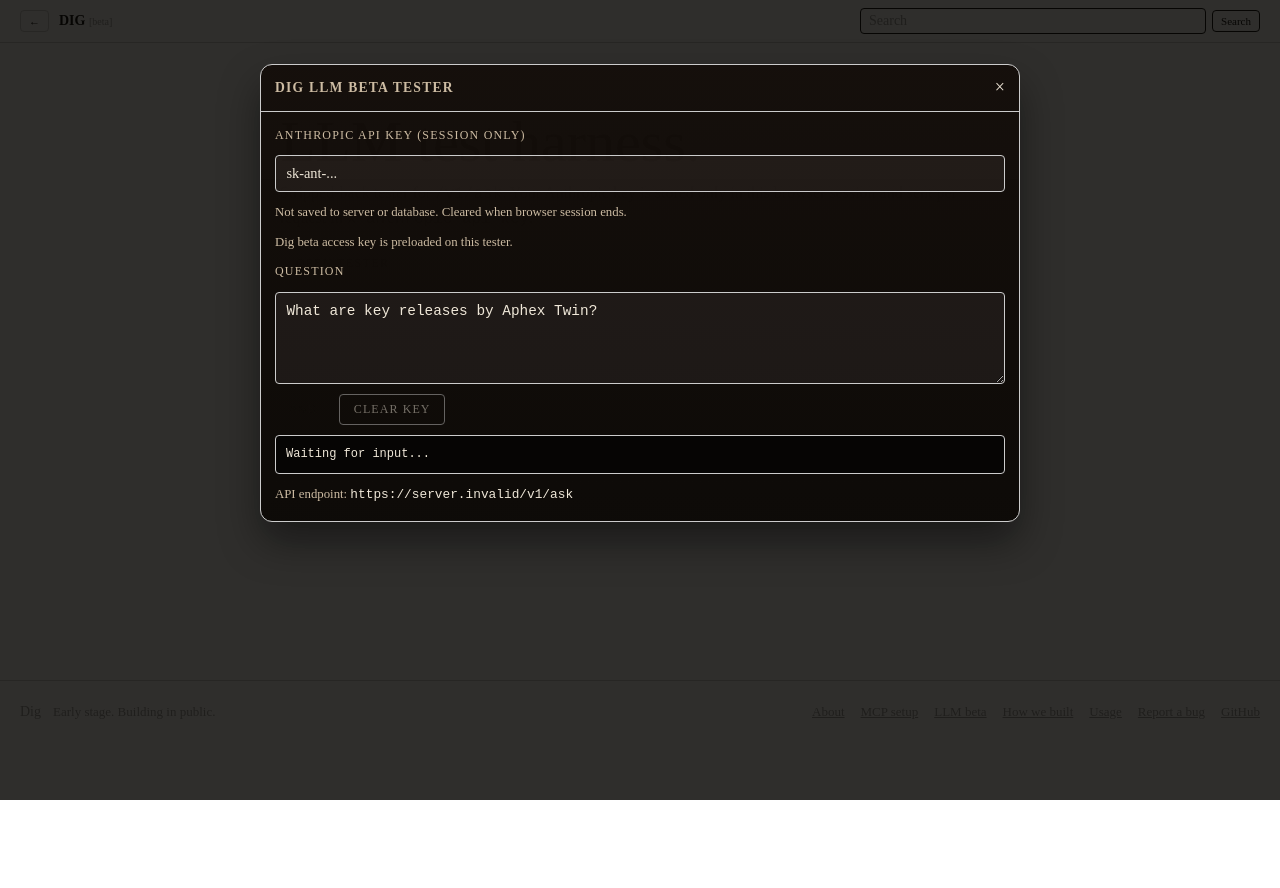
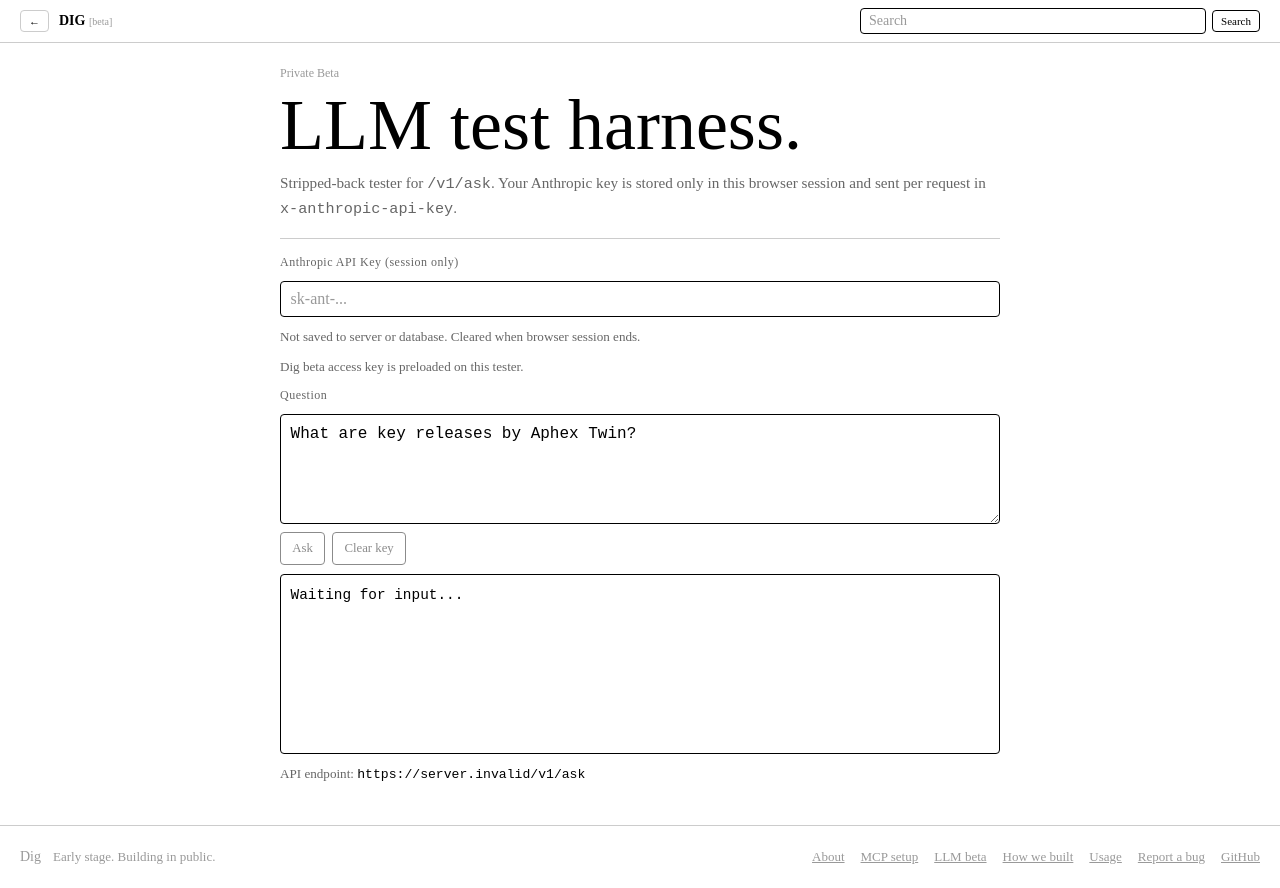
Before and after one commit to b1rdmania/dig, a Next.js app in the folder apps/web/: page /llm-beta in a window 1280 px wide. Before the commit the page ends 800 px from the top, so only its background shows below. Built offline with nearby package versions, Linux system fonts and the light colour scheme; no server answers.

Commit message:
llm-beta: replace modal with native page layout matching app style

```diff
--- a/apps/web/src/app/llm-beta/LlmBetaClient.tsx
+++ b/apps/web/src/app/llm-beta/LlmBetaClient.tsx
@@ -23,7 +23,6 @@
 };
 
 export function LlmBetaClient() {
-  const [open, setOpen] = useState(true);
   const [anthropicKey, setAnthropicKey] = useState("");
   const [question, setQuestion] = useState("What are key releases by Aphex Twin?");
   const [loading, setLoading] = useState(false);
@@ -93,22 +92,9 @@
           Stripped-back tester for <code>/v1/ask</code>. Your Anthropic key is stored only in this browser session
           and sent per request in <code>x-anthropic-api-key</code>.
         </p>
-        <button className={styles.launcher} onClick={() => setOpen(true)} type="button">
-          Open tester
-        </button>
       </section>
 
-      {open && (
-        <div className={styles.overlay} onClick={(e) => { if (e.target === e.currentTarget) setOpen(false); }}>
-          <div className={styles.modal}>
-            <div className={styles.head}>
-              <h2 className={styles.headTitle}>Dig LLM Beta Tester</h2>
-              <button className={styles.close} type="button" onClick={() => setOpen(false)} aria-label="Close">
-                ×
-              </button>
-            </div>
-
-            <div className={styles.body}>
+      <section className={styles.panel}>
         <label className={styles.label} htmlFor="anthropic-key">Anthropic API Key (session only)</label>
         <input
           id="anthropic-key"
@@ -147,10 +133,7 @@
         <p className={styles.help}>
           API endpoint: <code>{API_URL}/v1/ask</code>
         </p>
-            </div>
-          </div>
-        </div>
-      )}
+      </section>
     </div>
   );
 }
--- a/apps/web/src/app/llm-beta/page.module.css
+++ b/apps/web/src/app/llm-beta/page.module.css
@@ -1,198 +1,116 @@
 .page {
+  width: 100%;
   max-width: var(--max-width);
   margin: 0 auto;
-  padding: 28px 0 56px;
 }
 
 .hero {
-  margin-bottom: 26px;
-  padding-bottom: 22px;
-  border-bottom: 1px solid var(--line);
+  padding: 0.25rem 0 1rem;
 }
 
 .eyebrow {
-  font-size: 11px;
-  text-transform: uppercase;
-  letter-spacing: 0.12em;
+  font-size: 0.75rem;
   color: var(--fg-faint);
-  margin-bottom: 8px;
+  margin-bottom: 0.35rem;
 }
 
 .title {
-  font-size: clamp(34px, 6vw, 58px);
-  font-weight: normal;
-  line-height: 0.95;
-  margin-bottom: 12px;
+  font-size: clamp(2.5rem, 8vw, 4.5rem);
+  font-weight: 400;
+  line-height: 1;
+  margin-bottom: 0.65rem;
 }
 
 .lede {
-  color: var(--fg);
-  font-size: 16px;
-  line-height: 1.5;
-  max-width: 720px;
+  font-size: 0.95rem;
+  color: var(--fg-muted);
 }
 
-.launcher {
-  margin-top: 16px;
-  border: 1px solid var(--line);
-  border-radius: var(--radius);
-  color: var(--fg);
-  background: rgba(168, 112, 63, 0.2);
-  padding: 0.52rem 0.92rem;
-  cursor: pointer;
-  font-size: 0.76rem;
-  letter-spacing: 0.11em;
-  text-transform: uppercase;
-  font-family: var(--font-mono);
-}
-
-.overlay {
-  position: fixed;
-  inset: 0;
-  background: rgba(8, 6, 4, 0.84);
-  z-index: 200;
-  display: flex;
-  align-items: flex-start;
-  justify-content: center;
-  padding-top: 8vh;
-}
-
-.modal {
-  width: min(760px, 92vw);
-  border: 1px solid var(--line);
-  border-radius: 12px;
-  background: linear-gradient(180deg, rgba(20, 14, 10, 0.96), rgba(13, 10, 7, 0.97));
-  color: #efe7d8;
-  box-shadow: 0 20px 40px rgba(0, 0, 0, 0.45);
-}
-
-.modal,
-.modal * {
-  color: #efe7d8;
-}
-
-.head {
-  display: flex;
-  justify-content: space-between;
-  align-items: center;
-  padding: 12px 14px;
-  border-bottom: 1px solid var(--line);
-}
-
-.headTitle {
-  margin: 0;
-  font-size: 0.85rem;
-  text-transform: uppercase;
-  letter-spacing: 0.09em;
-  color: #cdbca3;
-  font-family: var(--font-mono);
-}
-
-.close {
-  border: 0;
-  background: transparent;
-  color: #efe7d8;
-  font-size: 18px;
-  cursor: pointer;
-}
-
-.body {
-  padding: 14px 14px 16px;
+.panel {
+  border-top: 1px solid var(--line);
+  padding-top: 0.9rem;
   display: grid;
-  gap: 10px;
+  gap: 0.55rem;
 }
 
 .label {
   font-size: 0.75rem;
-  color: #cdbca3;
-  text-transform: uppercase;
-  letter-spacing: 0.1em;
+  color: var(--fg-muted);
+  letter-spacing: 0.04em;
 }
 
 .input {
   width: 100%;
-  border: 1px solid var(--line);
+  padding: 0.5rem 0.6rem;
+  background: var(--bg);
+  color: var(--fg);
+  border: 1px solid var(--fg);
   border-radius: var(--radius);
-  background: rgba(242, 236, 224, 0.06);
-  color: #efe7d8;
-  -webkit-text-fill-color: #efe7d8;
-  padding: 0.55rem 0.65rem;
-  font-size: 0.9rem;
+  font-size: 1rem;
+  outline: none;
+  -webkit-appearance: none;
+  appearance: none;
+}
+
+.input::placeholder {
+  color: var(--fg-faint);
 }
 
 .textarea {
   width: 100%;
-  min-height: 92px;
-  border: 1px solid var(--line);
+  min-height: 110px;
+  padding: 0.5rem 0.6rem;
+  background: var(--bg);
+  color: var(--fg);
+  border: 1px solid var(--fg);
   border-radius: var(--radius);
-  background: rgba(242, 236, 224, 0.06);
-  color: #efe7d8;
-  -webkit-text-fill-color: #efe7d8;
-  padding: 0.55rem 0.65rem;
-  font-size: 0.9rem;
+  font-size: 1rem;
+  line-height: 1.45;
   resize: vertical;
-  line-height: 1.45;
+  outline: none;
 }
 
 .row {
   display: flex;
-  gap: 8px;
+  gap: 0.45rem;
 }
 
-.btn {
-  border: 1px solid var(--accent);
+.btn,
+.clear {
+  padding: 0.5rem 0.7rem;
+  border: 1px solid var(--fg);
   border-radius: var(--radius);
-  color: #110e0b;
-  background: var(--accent);
-  padding: 0.45rem 0.85rem;
+  background: var(--bg);
+  color: var(--fg);
+  font-size: 0.8rem;
   cursor: pointer;
-  font-size: 0.8rem;
-  letter-spacing: 0.09em;
-  text-transform: uppercase;
-  font-family: var(--font-mono);
 }
 
-.clear {
-  border: 1px solid var(--line);
-  border-radius: var(--radius);
-  color: #efe7d8;
-  background: transparent;
-  padding: 0.45rem 0.85rem;
-  cursor: pointer;
-  font-size: 0.75rem;
-  letter-spacing: 0.09em;
-  text-transform: uppercase;
-  font-family: var(--font-mono);
-}
-
-.btn:disabled {
-  opacity: 0.45;
-  cursor: default;
-}
-
+.btn:disabled,
 .clear:disabled {
   opacity: 0.45;
   cursor: default;
 }
 
 .result {
-  border: 1px solid var(--line);
+  border: 1px solid var(--fg);
   border-radius: var(--radius);
-  background: rgba(6, 5, 4, 0.92);
-  color: #efe7d8;
-  padding: 10px;
-  font-size: 12px;
+  background: var(--bg);
+  color: var(--fg);
+  font-size: 0.9rem;
+  line-height: 1.45;
+  padding: 0.6rem;
+  min-height: 180px;
+  white-space: pre-wrap;
+  overflow-wrap: anywhere;
   overflow: auto;
-  max-height: 320px;
-  white-space: pre-wrap;
-  line-height: 1.4;
 }
 
 .help {
-  font-size: 0.8rem;
-  color: #cdbca3;
+  font-size: 0.82rem;
+  color: var(--fg-muted);
 }
 
 .help code {
-  color: #efe7d8;
+  color: var(--fg);
 }
```
Lines whose indentation alone changed are shown as unchanged.
